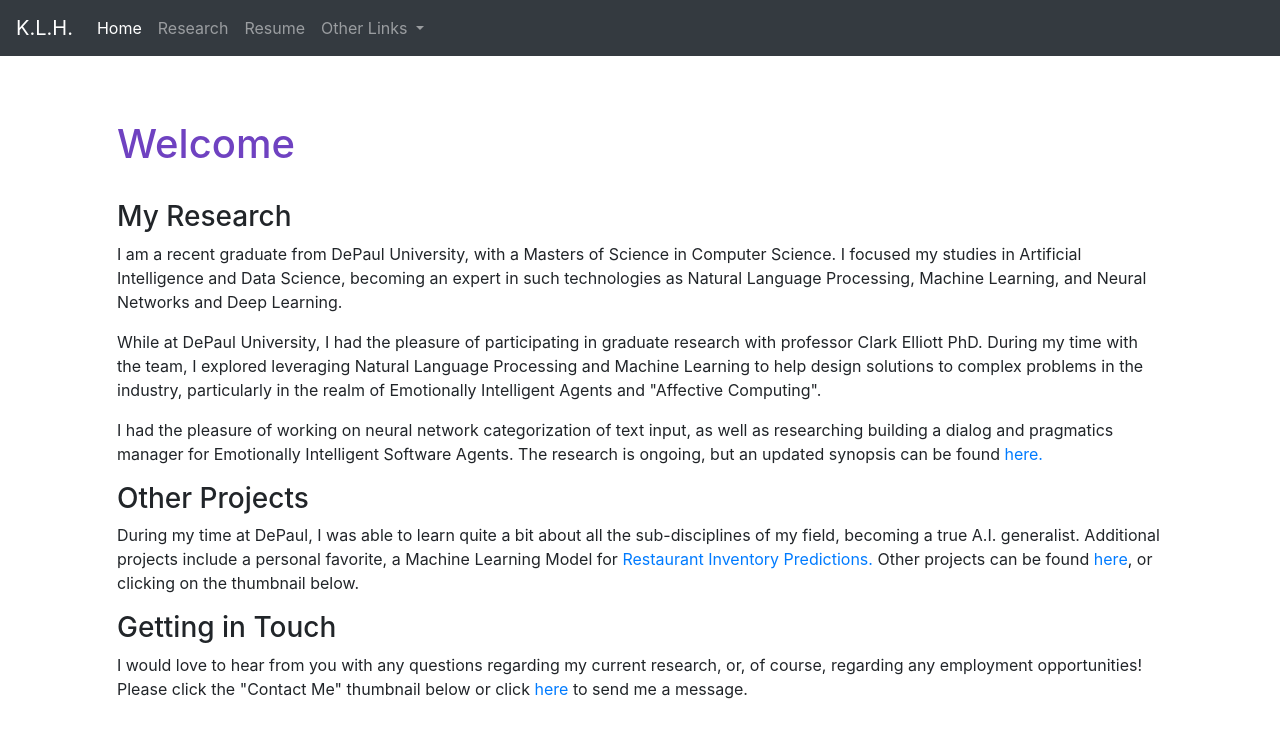
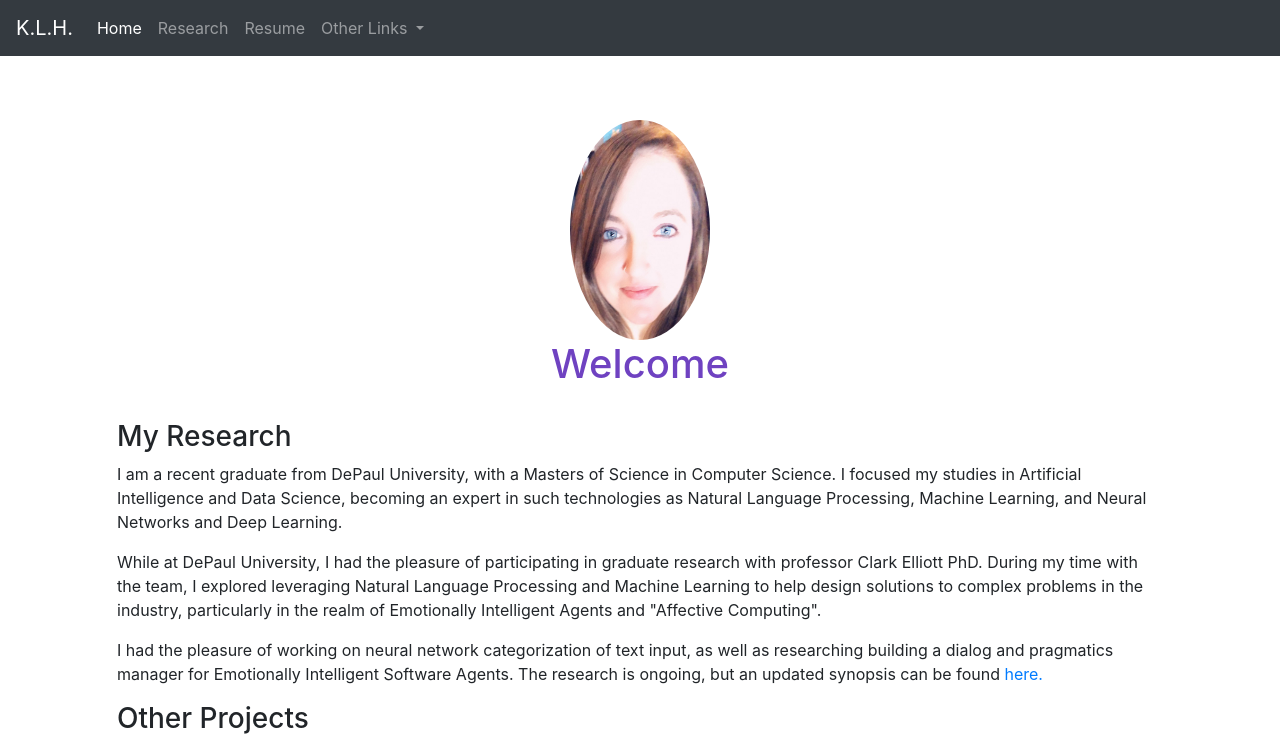
Before and after one commit to khrabik1/khrabik1.github.io, a plain HTML site: page index.html in a window 1280 px wide. Shown: the top 740 px of the page. Drawn offline with nearby package versions, Linux system fonts and the light colour scheme.

Commit message:
Picture_Index
Added headshot to index page

```diff
--- a/index.html
+++ b/index.html
@@ -55,7 +55,12 @@
   <div class="container">
     <div class="jumbotron">
 
+      <div class="CenteredHeadshot">
+        <img src="Katheryn.jpg" alt="">
+      </div>
+      <div class="CenteredHeader">
       <h1>Welcome</h1>
+      </div>
       <br>
       <h3>My Research</h3>
       <p>I am a recent graduate from DePaul University, with a Masters of Science in Computer Science.
--- a/styles.css
+++ b/styles.css
@@ -26,7 +26,17 @@
   height: 100%;
 }
 
+.CenteredHeader{
+  text-align: center;
+}
 
+.CenteredHeadshot img{
+    border-radius: 50%;
+    display: block;
+    margin: 0 auto;
+    height: 220px;
+    width: 140px;
+}
 
 
 .jumbotron{
```
